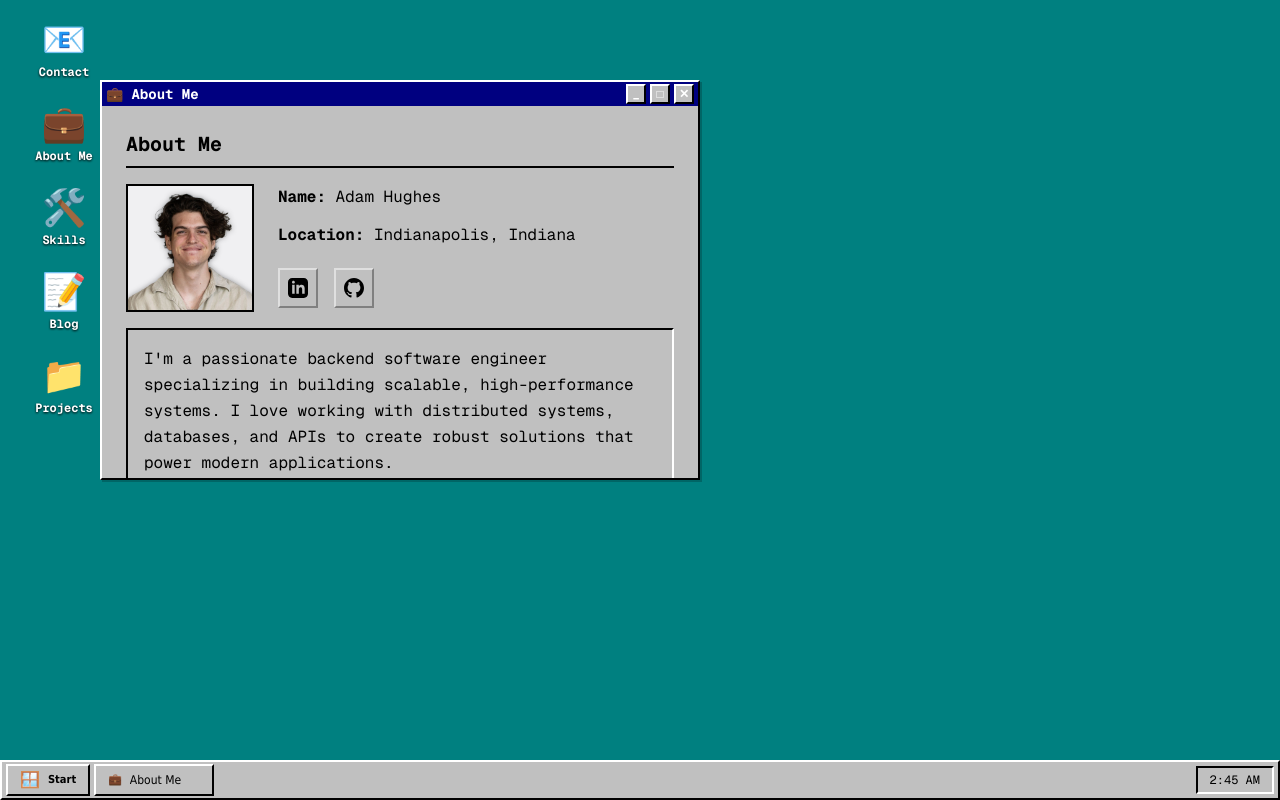
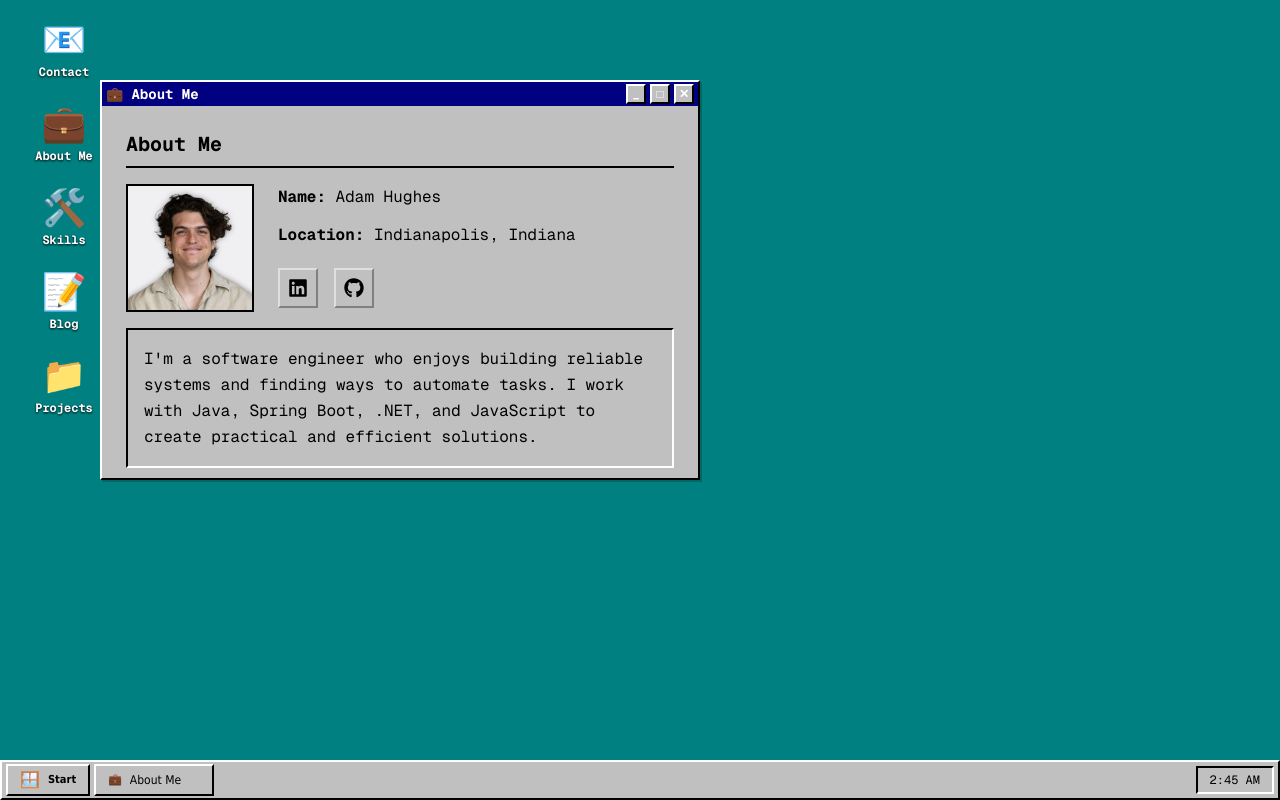
Before and after one commit to A-Hughes03/personal-site, a Next.js app: page / in a window 1280 px wide. Built offline with nearby package versions, Linux system fonts and the light colour scheme.

Commit message:
Update about data using react-icons for linkedin and github links. update text body

```diff
--- a/components/desktop/data/aboutData.tsx
+++ b/components/desktop/data/aboutData.tsx
@@ -1,4 +1,8 @@
+"use client";
+
 import Image from "next/image";
+import { FaLinkedin, FaGithub } from "react-icons/fa";
+
 export default function AboutContent() {
     return (
         <div className="space-y-4 font-mono">
@@ -23,34 +27,28 @@ export default function AboutContent() {
                             href="https://www.linkedin.com/in/adam-hughes-tech/"
                             target="_blank"
                             rel="noopener noreferrer"
-                className="win95-button-raised inline-flex items-center justify-center w-10 h-10 bg-[#c0c0c0] border-2 border-[#dfdfdf] border-r-[#808080] border-b-[#808080] hover:bg-[#dfdfdf] active:border-[#808080] active:border-r-[#dfdfdf] active:border-b-[#dfdfdf]"
+                            className="win95-button-raised flex items-center justify-center w-10 h-10 bg-[#c0c0c0] border-2 border-[#dfdfdf] border-r-[#808080] border-b-[#808080] hover:bg-[#dfdfdf] active:border-[#808080] active:border-r-[#dfdfdf] active:border-b-[#dfdfdf]"
                             title="LinkedIn"
                         >
-                <svg className="w-5 h-5" fill="currentColor" viewBox="0 0 24 24">
-                  <path d="M19 0h-14c-2.761 0-5 2.239-5 5v14c0 2.761 2.239 5 5 5h14c2.762 0 5-2.239 5-5v-14c0-2.761-2.238-5-5-5zm-11 19h-3v-11h3v11zm-1.5-12.268c-.966 0-1.75-.79-1.75-1.764s.784-1.764 1.75-1.764 1.75.79 1.75 1.764-.783 1.764-1.75 1.764zm13.5 12.268h-3v-5.604c0-3.368-4-3.113-4 0v5.604h-3v-11h3v1.765c1.396-2.586 7-2.777 7 2.476v6.759z" />
-                </svg>
+                            <FaLinkedin className="w-5 h-5 text-black" />
                         </a>
                         <a
                             href="https://github.com/A-Hughes03"
                             target="_blank"
                             rel="noopener noreferrer"
-                className="win95-button-raised inline-flex items-center justify-center w-10 h-10 bg-[#c0c0c0] border-2 border-[#dfdfdf] border-r-[#808080] border-b-[#808080] hover:bg-[#dfdfdf] active:border-[#808080] active:border-r-[#dfdfdf] active:border-b-[#dfdfdf]"
+                            className="win95-button-raised flex items-center justify-center w-10 h-10 bg-[#c0c0c0] border-2 border-[#dfdfdf] border-r-[#808080] border-b-[#808080] hover:bg-[#dfdfdf] active:border-[#808080] active:border-r-[#dfdfdf] active:border-b-[#dfdfdf]"
                             title="GitHub"
                         >
-                <svg className="w-5 h-5" fill="currentColor" viewBox="0 0 24 24">
-                  <path d="M12 0c-6.626 0-12 5.373-12 12 0 5.302 3.438 9.8 8.207 11.387.599.111.793-.261.793-.577v-2.234c-3.338.726-4.033-1.416-4.033-1.416-.546-1.387-1.333-1.756-1.333-1.756-1.089-.745.083-.729.083-.729 1.205.084 1.839 1.237 1.839 1.237 1.07 1.834 2.807 1.304 3.492.997.107-.775.418-1.305.762-1.604-2.665-.305-5.467-1.334-5.467-5.931 0-1.311.469-2.381 1.236-3.221-.124-.303-.535-1.524.117-3.176 0 0 1.008-.322 3.301 1.23.957-.266 1.983-.399 3.003-.404 1.02.005 2.047.138 3.006.404 2.291-1.552 3.297-1.23 3.297-1.23.653 1.653.242 2.874.118 3.176.77.84 1.235 1.911 1.235 3.221 0 4.609-2.807 5.624-5.479 5.921.43.372.823 1.102.823 2.222v 3.293c0 .319.192.694.801.576 4.765-1.589 8.199-6.086 8.199-11.386 0-6.627-5.373-12-12-12z" />
-                </svg>
+                            <FaGithub className="w-5 h-5 text-black" />
                         </a>
                     </div>
                 </div>
             </div>
             <div className="mt-4 p-4 bg-[#c0c0c0] win95-border-inset">
                 <p className="leading-relaxed text-base">
-            I'm a passionate backend software engineer specializing in building scalable, high-performance systems. I love
-            working with distributed systems, databases, and APIs to create robust solutions that power modern
-            applications.
+                    I'm a software engineer who enjoys building reliable systems and finding ways to automate tasks. I work with Java, Spring Boot, .NET, and JavaScript to create practical and efficient solutions.
                 </p>
             </div>
         </div>
-    )
+    );
 }
```
Also changed, not shown: package.json (+6 -5 lines), 1 other file (tests, documents, lock files or other folders). Lines whose indentation alone changed are shown as unchanged.
